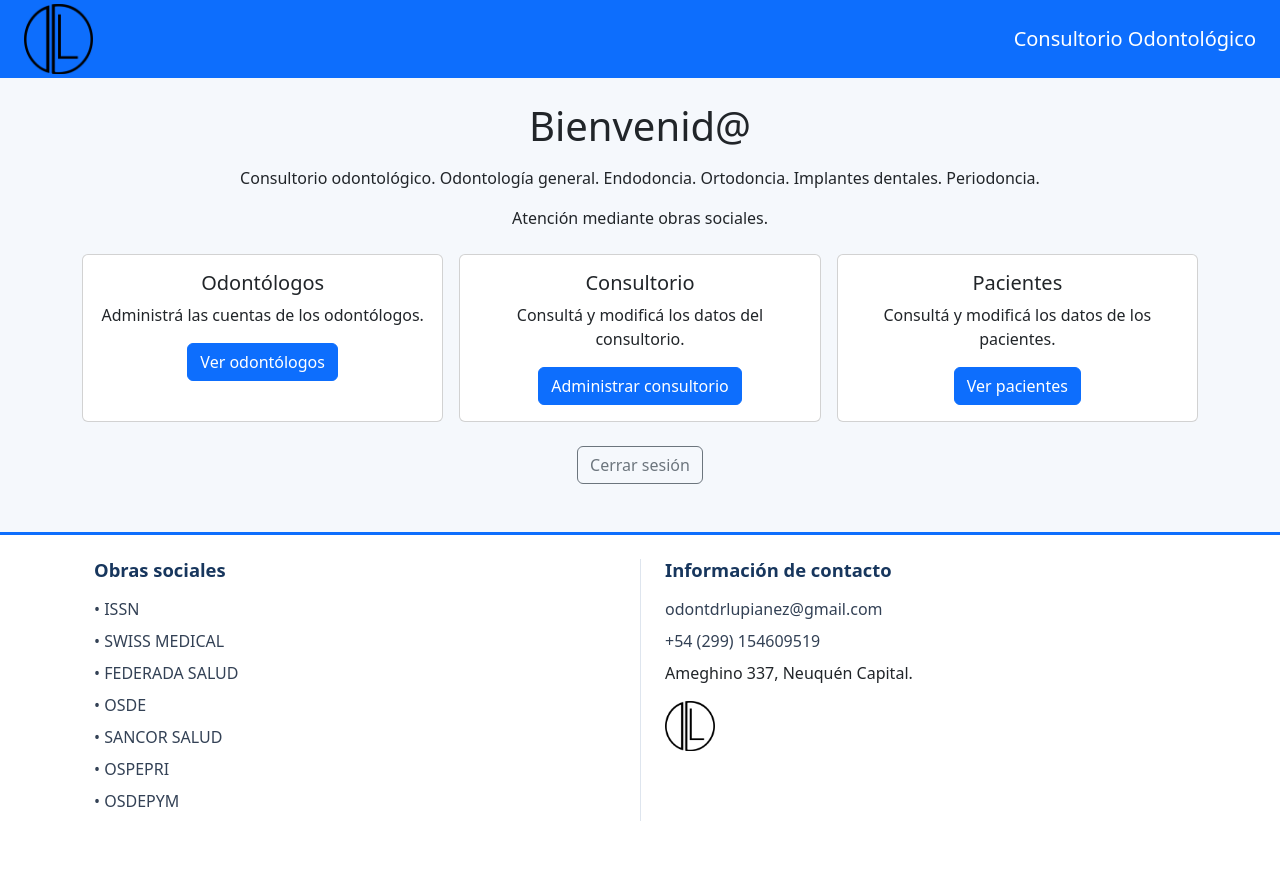
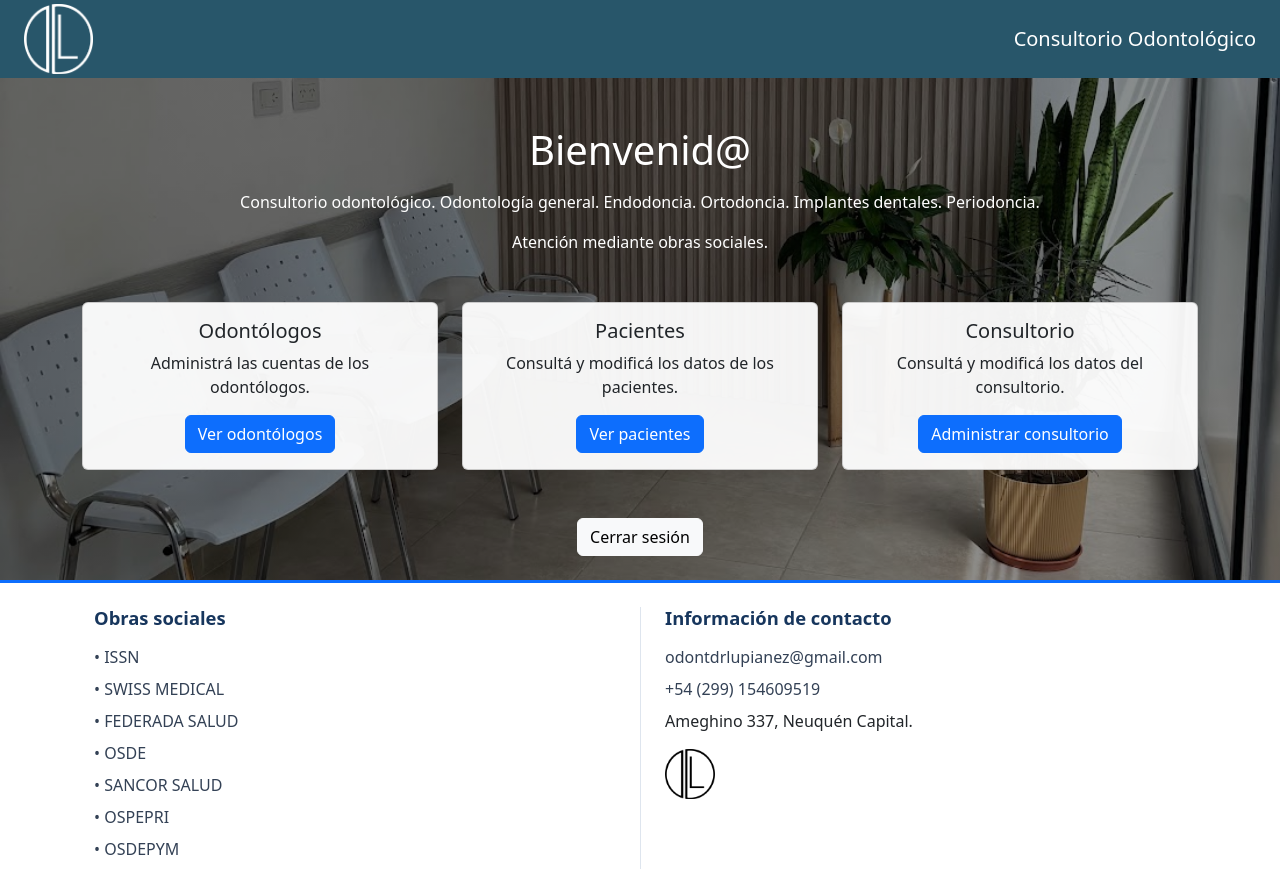
Before and after one commit to Tiagolabrin/Dinamik, a Laravel app: page / in a window 1280 px wide. Before the commit the page ends 821 px from the top, so only its background shows below. Run offline with Laravel 12, Linux system fonts and the light colour scheme; a user stored in the database is signed in; data comes from the database, SQL or seed files in the repository; some libraries are stand-ins or nearby versions.

Commit message:
Actualiza diseño de inicio e imagenes

```diff
--- a/resources/views/inicio.blade.php
+++ b/resources/views/inicio.blade.php
@@ -3,13 +3,48 @@
 @section('title', 'Inicio')
 
 @section('content')
+
 <style>
-    .app-content {
-        min-height: auto;
+    .inicio-publico {
+        flex: 1;
+        width: 100%;
+        background-image:
+            linear-gradient(rgba(0, 0, 0, 0.55),
+                rgba(0, 0, 0, 0.55)),
+            url('/images/cortada.jpg');
+
+        background-size: cover;
+        background-position: center;
+        background-repeat: no-repeat;
+        color: white;
+    }
+
+    .inicio-autenticado {
+        flex: 1;
+        width: 100%;
+        background-image:
+            linear-gradient(rgba(0, 0, 0, 0.45),
+                rgba(0, 0, 0, 0.45)),
+            url('/images/cortada1.jpg');
+
+        background-size: cover;
+        background-position: center;
+        background-repeat: no-repeat;
+        color: white;
+    }
+
+    .inicio-autenticado .card {
+        background-color: rgba(255, 255, 255, 0.95);
+        color: #212529;
     }
 </style>
+
+
+@auth
+
+<main class="inicio-autenticado py-4">
+
     <div class="container">
-    @auth
 
         <h1 class="text-center mt-4 mb-3">Bienvenid@</h1>
 
@@ -18,14 +53,16 @@
             Ortodoncia. Implantes dentales. Periodoncia.
         </p>
 
-    <p class="text-center mb-4">
+        <p class="text-center mb-5">
             Atención mediante obras sociales.
         </p>
 
         <nav>
-        <div class="row text-center g-3">
+            <div class="row justify-content-center text-center g-4">
+
                 @if (auth()->user()->tipo_usuario === 'paciente')
-            <div class="col-md-4">
+
+                <div class="col-md-5">
                     <div class="card h-100">
                         <div class="card-body">
                             <h5 class="card-title">Mis turnos</h5>
@@ -37,13 +74,53 @@
                     </div>
                 </div>
 
-            <div class="col-md-4">
+                <div class="col-md-5">
                     <div class="card h-100">
                         <div class="card-body">
                             <h5 class="card-title">Reservar un turno</h5>
                             <p class="card-text">Solicitá tu próximo turno odontológico.</p>
                             <a href="{{ route('reserva') }}" class="btn btn-primary">
-                            Reservar un turno
+                                Agendar turno
+                            </a>
+                        </div>
+                    </div>
+                </div>
+
+                @elseif (auth()->user()->tipo_usuario === 'odontologo')
+
+                <div class="col-md-5">
+                    <div class="card h-100">
+                        <div class="card-body">
+                            <h5 class="card-title">Mis turnos</h5>
+                            <p class="card-text">Consultá los turnos asignados.</p>
+                            <a href="{{ route('odontologo.agenda') }}" class="btn btn-primary">
+                                Ver mis turnos
+                            </a>
+                        </div>
+                    </div>
+                </div>
+
+                <div class="col-md-5">
+                    <div class="card h-100">
+                        <div class="card-body">
+                            <h5 class="card-title">Mi perfil</h5>
+                            <p class="card-text">Consultá y modificá tus datos personales.</p>
+                            <a href="{{ route('perfil') }}" class="btn btn-outline-primary">
+                                Editar perfil
+                            </a>
+                        </div>
+                    </div>
+                </div>
+
+                @elseif (auth()->user()->tipo_usuario === 'administrador')
+
+                <div class="col-md-4">
+                    <div class="card h-100">
+                        <div class="card-body">
+                            <h5 class="card-title">Odontólogos</h5>
+                            <p class="card-text">Administrá las cuentas de los odontólogos.</p>
+                            <a href="{{ route('admin.odontologos.index') }}" class="btn btn-primary">
+                                Ver odontólogos
                             </a>
                         </div>
                     </div>
@@ -112,31 +150,15 @@
                     </div>
                 </div>
 
-            <div class="col-md-4">
-                <div class="card h-100 text-center">
-                    <div class="card-body">
-                        <h5 class="card-title">Pacientes</h5>
-
-                        <p class="card-text">
-                            Consultá y modificá los datos de los pacientes.
-                        </p>
-
-                        <a href="{{ route('admin.pacientes.index') }}"
-                            class="btn btn-primary">
-                            Ver pacientes
-                        </a>
-                    </div>
-                </div>
-            </div>
                 @endif
 
             </div>
         </nav>
 
-    <div class="text-center mt-4">
+        <div class="text-center mt-5">
             <form action="{{ route('logout') }}" method="POST">
                 @csrf
-            <button type="submit" class="btn btn-outline-secondary">
+                <button type="submit" class="btn btn-light">
                     Cerrar sesión
                 </button>
             </form>
@@ -144,21 +166,49 @@
 
     </div>
 
+</main>
+
+
 @else
-<main class="container py-4">
-    <div class="row g-4">
+
+<main class="inicio-publico py-5 px-4">
+
+    <div class="container-fluid">
+        <div class="row g-4 align-items-center">
+
             <section class="col-md-7">
-            <br>
-            <h2>Conocé nuestro consultorio</h2><br>
-            <p> Hace más de 25 años que trabajamos por la salud bucal de nuestra comunidad, a través del Círculo Odontológico de Neuquén.</p>
-            <p>Nos especializamos en odontología general y brindamos atención integral en distintas áreas, como endodoncia, ortodoncia, implantes dentales y periodoncia</p>
-            <p>Nuestro compromiso es ofrecer una atención personalizada y de calidad, acompañando a cada paciente en el cuidado de su salud bucal.</p>
-            <p>Trabajamos con obras sociales.</p>
+
+                <h2 class="mb-4">Conocé nuestro consultorio</h2>
+
+                <p>
+                    Hace más de 25 años que trabajamos por la salud bucal
+                    de nuestra comunidad, a través del Círculo Odontológico
+                    de Neuquén.
+                </p>
+
+                <p>
+                    Nos especializamos en odontología general y brindamos
+                    atención integral en distintas áreas, como endodoncia,
+                    ortodoncia, implantes dentales y periodoncia.
+                </p>
+
+                <p>
+                    Nuestro compromiso es ofrecer una atención personalizada
+                    y de calidad, acompañando a cada paciente en el cuidado
+                    de su salud bucal.
+                </p>
+
+                <p>
+                    Trabajamos con obras sociales.
+                </p>
+
             </section>
 
             <section class="col-md-5">
+
                 <div class="card bg-white">
                     <div class="card-body">
+
                         <h2 class="card-title">Iniciar sesión</h2>
 
                         @if ($errors->any())
--- a/resources/views/layouts/app.blade.php
+++ b/resources/views/layouts/app.blade.php
@@ -1,27 +1,41 @@
+
 <!DOCTYPE html>
 <html lang="es">
 <head>
     <meta charset="UTF-8">
     <meta name="viewport" content="width=device-width, initial-scale=1.0">
-    <title>
-        @yield('title')
-    </title>
+
+    <title>@yield('title')</title>
 
     <!-- Bootstrap -->
     <link href="https://cdn.jsdelivr.net/npm/bootstrap@5.3.8/dist/css/bootstrap.min.css" rel="stylesheet">
+
     <style>
         body {
             background-color: #f5f8fc;
+            display: flex;
+            flex-direction: column;
+            min-height: 100vh;
+            margin: 0;
         }
 
         .app-content {
             flex: 1;
-            min-height: auto;
+            width: 100%;
+            display: flex;
+            flex-direction: column;
+        }
+
+        .app-content > main {
+            flex: 1;
+            width: 100%;
         }
 
         .site-footer {
             background-color: #fff;
             border-top: 3px solid #0d6efd;
+            width: 100%;
+            flex-shrink: 0;
         }
 
         .site-footer h2 {
@@ -58,31 +72,45 @@
                 border-left: 1px solid #dee5ee;
             }
         }
+
         .logo {
-    height: 70px;
-    width: auto;
-}
-
+            height: 70px;
+            width: auto;
+        }
     </style>
 </head>
-<body class="d-flex flex-column min-vh-100">
-    <header class="bg-primary text-white py-1 px-4">
-        <header class="d-flex justify-content-between align-items-center py-0">
-            <a href="http://127.0.0.1:8000/">
-                <img src="{{ asset('images/consul.png') }}" alt="Logo del consultorio" class="logo">
+
+<body>
+
+<header class="text-white py-1 px-4" style="background-color: #28566A;">
+        <div class="d-flex justify-content-between align-items-center">
+            <a href="{{ route('inicio') }}">
+                <img src="{{ asset('images/blanco.consul.png') }}"
+                    alt="Logo del consultorio"
+                    class="logo">
             </a>
-            <h1 class="mb-0 text-end fs-5">Consultorio Odontológico</h1>
-        </header>
+
+            <h1 class="mb-0 text-end fs-5">
+                Consultorio Odontológico
+            </h1>
+        </div>
     </header>
+
     <div class="app-content">
         @yield('content')
     </div>
 
-    <footer class="site-footer mt-5 py-4">
+    <footer class="site-footer py-4">
         <div class="container">
             <div class="row justify-content-center g-4 text-start">
-                <section class="footer-column col-md-6 px-md-4" aria-labelledby="insurance-heading">
-                    <h2 id="insurance-heading" class="mb-3">Obras sociales</h2>
+
+                <section class="footer-column col-md-6 px-md-4"
+                        aria-labelledby="insurance-heading">
+
+                    <h2 id="insurance-heading" class="mb-3">
+                        Obras sociales
+                    </h2>
+
                     <ul class="insurance-list list-unstyled mb-0">
                         <li>• ISSN</li>
                         <li>• SWISS MEDICAL</li>
@@ -94,24 +122,41 @@
                     </ul>
                 </section>
 
-                <section class="footer-column col-md-6 px-md-4" aria-labelledby="contact-heading">
-                    <h2 id="contact-heading" class="mb-3">Información de contacto</h2>
+                <section class="footer-column col-md-6 px-md-4"
+                         aria-labelledby="contact-heading">
+
+                    <h2 id="contact-heading" class="mb-3">
+                        Información de contacto
+                    </h2>
+
                     <address class="mb-0">
                         <p class="mb-2">
-                            <a href="mailto:odontdrlupianez@gmail.com">odontdrlupianez@gmail.com</a>
+                            <a href="mailto:odontdrlupianez@gmail.com">
+                                odontdrlupianez@gmail.com
+                            </a>
                         </p>
+
                         <p class="mb-2">
-                            <a href="tel:+54299154609519">+54 (299) 154609519</a>
+                            <a href="tel:+54299154609519">
+                                +54 (299) 154609519
+                            </a>
                         </p>
-                        <p class="mb-0">Ameghino 337, Neuquén Capital.</p>
-                        <img class="contact-image" src="{{ asset('images/consul.png') }}" alt="Consultorio">
+
+                        <p class="mb-0">
+                            Ameghino 337, Neuquén Capital.
+                        </p>
+
+                        <img class="contact-image"
+                            src="{{ asset('images/consul.png') }}"
+                            alt="Consultorio">
                     </address>
                 </section>
+
             </div>
         </div>
     </footer>
 
-     <script src="https://cdn.jsdelivr.net/npm/bootstrap@5.3.8/dist/js/bootstrap.bundle.min.js"></script>
+    <script src="https://cdn.jsdelivr.net/npm/bootstrap@5.3.8/dist/js/bootstrap.bundle.min.js"></script>
 
 </body>
 </html>
```
Also changed, not shown: other parts of resources/views/inicio.blade.php (+16 -45 lines), public/images/blanco.consul.png (added), public/images/consul.jpg (added), public/images/consul1.jpg (added), public/images/consul2.jpg (added), public/images/consult3.jpg (added), public/images/cortada.jpg (added), public/images/cortada1.jpg (added). Lines whose indentation alone changed are shown as unchanged.
